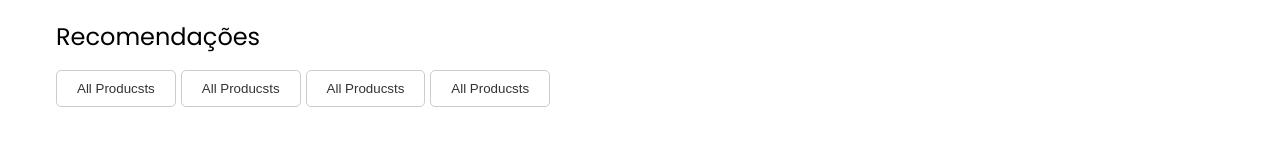
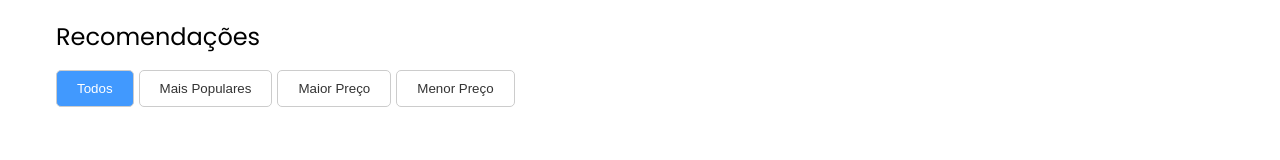
Before and after one commit to MichaelDu4rte/TravelAgency, an Angular app: page /products in a window 1280 px wide. Shown: the part 125-285 px from the top of the page. Built offline with nearby package versions, Linux system fonts and the light colour scheme.

Commit message:
products logic filter

```diff
--- a/src/app/components/products/products-list/products-list.component.html
+++ b/src/app/components/products/products-list/products-list.component.html
@@ -1,86 +1,13 @@
 <section class="section-container products-container">
   <div class="products-grid">
-    <div class="products-card">
-      <img
-        src="https://images.pexels.com/photos/1396122/pexels-photo-1396122.jpeg?auto=compress&cs=tinysrgb&w=1260&h=750&dpr=1"
-        alt=""
-      />
+    <div class="products-card" *ngFor="let product of filteredProducts">
+      <img [src]="product.imageUrl" alt="" />
       <div class="products-content">
         <div class="products-card-header">
-          <h4>Plaza Hotel</h4>
-          <h4>R$500</h4>
+          <h4>{{ product.name }}</h4>
+          <h4>R${{ product.price }}</h4>
         </div>
-        <p>São Paulo, Brasil.</p>
-      </div>
-    </div>
-
-    <div class="products-card">
-      <img
-        src="https://images.pexels.com/photos/164558/pexels-photo-164558.jpeg?auto=compress&cs=tinysrgb&w=1260&h=750&dpr=1"
-        alt=""
-      />
-      <div class="products-content">
-        <div class="products-card-header">
-          <h4>Panorama Duplex</h4>
-          <h4>R$700</h4>
-        </div>
-        <p>São Paulo, Brasil.</p>
-      </div>
-    </div>
-
-    <div class="products-card">
-      <img
-        src="https://images.pexels.com/photos/206172/pexels-photo-206172.jpeg?auto=compress&cs=tinysrgb&w=1260&h=750&dpr=1"
-        alt=""
-      />
-      <div class="products-content">
-        <div class="products-card-header">
-          <h4>Estadia Grandiosa</h4>
-          <h4>R$800</h4>
-        </div>
-        <p>São Paulo, Brasil.</p>
-      </div>
-    </div>
-
-    <div class="products-card">
-      <img
-        src="https://images.pexels.com/photos/221540/pexels-photo-221540.jpeg?auto=compress&cs=tinysrgb&w=1260&h=750&dpr=1"
-        alt=""
-      />
-      <div class="products-content">
-        <div class="products-card-header">
-          <h4>Cabana Vista Serena</h4>
-          <h4>R$550</h4>
-        </div>
-        <p>São Paulo, Brasil.</p>
-      </div>
-    </div>
-
-    <div class="products-card">
-      <img
-        src="https://images.pexels.com/photos/20507713/pexels-photo-20507713/free-photo-of-casas-residencias-jardim-casa.jpeg?auto=compress&cs=tinysrgb&w=1260&h=750&dpr=1"
-        alt=""
-      />
-      <div class="products-content">
-        <div class="products-card-header">
-          <h4>Paraíso Verde</h4>
-          <h4>R$400</h4>
-        </div>
-        <p>São Paulo, Brasil.</p>
-      </div>
-    </div>
-
-    <div class="products-card">
-      <img
-        src="https://images.pexels.com/photos/14191118/pexels-photo-14191118.jpeg?auto=compress&cs=tinysrgb&w=1260&h=750&dpr=1"
-        alt=""
-      />
-      <div class="products-content">
-        <div class="products-card-header">
-          <h4>Villa Lumina</h4>
-          <h4>R$300</h4>
-        </div>
-        <p>São Paulo, Brasil.</p>
+        <p>{{ product.location }}</p>
       </div>
     </div>
   </div>
--- a/src/app/components/products/products-list/products-list.component.ts
+++ b/src/app/components/products/products-list/products-list.component.ts
@@ -1,12 +1,47 @@
-import { Component } from '@angular/core';
+import { CommonModule } from '@angular/common';
+import { Component, Input, OnChanges, OnInit, SimpleChanges } from '@angular/core';
 
 @Component({
   selector: 'app-products-list',
   standalone: true,
-  imports: [],
+  imports: [CommonModule],
   templateUrl: './products-list.component.html',
   styleUrl: './products-list.component.scss'
 })
-export class ProductsListComponent {
+export class ProductsListComponent implements OnChanges {
+  @Input() criteria: string = '';
 
+  products = [
+    { name: 'Plaza Hotel', price: 500, location: 'São Paulo, Brasil', imageUrl: 'https://images.pexels.com/photos/1396122/pexels-photo-1396122.jpeg?auto=compress&cs=tinysrgb&w=1260&h=750&dpr=1', popularity: 3 },
+    { name: 'Panorama Duplex', price: 700, location: 'São Paulo, Brasil', imageUrl: 'https://images.pexels.com/photos/164558/pexels-photo-164558.jpeg?auto=compress&cs=tinysrgb&w=1260&h=750&dpr=1', popularity: 5 },
+    { name: 'Estadia Grandiosa', price: 800, location: 'São Paulo, Brasil', imageUrl: 'https://images.pexels.com/photos/206172/pexels-photo-206172.jpeg?auto=compress&cs=tinysrgb&w=1260&h=750&dpr=1', popularity: 4 },
+    { name: 'Cabana Vista Serena', price: 550, location: 'São Paulo, Brasil', imageUrl: 'https://images.pexels.com/photos/221540/pexels-photo-221540.jpeg?auto=compress&cs=tinysrgb&w=1260&h=750&dpr=1', popularity: 2 },
+    { name: 'Paraíso Verde', price: 400, location: 'São Paulo, Brasil', imageUrl: 'https://images.pexels.com/photos/20507713/pexels-photo-20507713/free-photo-of-casas-residencias-jardim-casa.jpeg?auto=compress&cs=tinysrgb&w=1260&h=750&dpr=1', popularity: 1 },
+    { name: 'Villa Lumina', price: 300, location: 'São Paulo, Brasil', imageUrl: 'https://images.pexels.com/photos/14191118/pexels-photo-14191118.jpeg?auto=compress&cs=tinysrgb&w=1260&h=750&dpr=1', popularity: 3 }
+  ];
+
+  filteredProducts = [...this.products];
+
+  ngOnChanges(changes: SimpleChanges) {
+    if (changes['criteria']) {
+      this.filterProducts(this.criteria);
+    }
+  }
+
+  filterProducts(criteria: string) {
+    switch(criteria) {
+      case 'todos':
+        this.filteredProducts = [...this.products];
+        break;
+      case 'maisPopulares':
+        this.filteredProducts = [...this.products].sort((a, b) => b.popularity - a.popularity);
+        break;
+      case 'menorPreco':
+        this.filteredProducts = [...this.products].sort((a, b) => a.price - b.price);
+        break;
+      case 'maiorPreco':
+        this.filteredProducts = [...this.products].sort((a, b) => b.price - a.price);
+        break;
+    }
+  }
 }
--- a/src/app/components/products/products-recommended/products-recommended.component.html
+++ b/src/app/components/products/products-recommended/products-recommended.component.html
@@ -1,9 +1,30 @@
 <div class="section-container recommended-container">
   <h2>Recomendações</h2>
   <div class="recommended-btns">
-    <button>All Producsts</button>
-    <button>All Producsts</button>
-    <button>All Producsts</button>
-    <button>All Producsts</button>
+    <button
+      class="active"
+      (click)="setFilter('todos')"
+      [class.active]="selectedCriteria === 'todos'"
+    >
+      Todos
+    </button>
+    <button
+      (click)="setFilter('maisPopulares')"
+      [class.active]="selectedCriteria === 'maisPopulares'"
+    >
+      Mais Populares
+    </button>
+    <button
+      (click)="setFilter('maiorPreco')"
+      [class.active]="selectedCriteria === 'maiorPreco'"
+    >
+      Maior Preço
+    </button>
+    <button
+      (click)="setFilter('menorPreco')"
+      [class.active]="selectedCriteria === 'menorPreco'"
+    >
+      Menor Preço
+    </button>
   </div>
 </div>
--- a/src/app/components/products/products-recommended/products-recommended.component.scss
+++ b/src/app/components/products/products-recommended/products-recommended.component.scss
@@ -25,6 +25,14 @@
             border-radius: 5px;
             color: #333;
             cursor: pointer;
+            transition: all .3s;
+
+            &.active {
+                background-color: rgb(65, 153, 254);
+                color: #fff;
+                transition: all .3s;
+
+            }
         }
     }
 
--- a/src/app/components/products/products-recommended/products-recommended.component.ts
+++ b/src/app/components/products/products-recommended/products-recommended.component.ts
@@ -1,4 +1,4 @@
-import { Component } from '@angular/core';
+import { Component, EventEmitter, Output } from '@angular/core';
 
 @Component({
   selector: 'app-products-recommended',
@@ -8,5 +8,15 @@ import { Component } from '@angular/core';
   styleUrl: './products-recommended.component.scss'
 })
 export class ProductsRecommendedComponent {
+  @Output() filterCriteria = new EventEmitter<string>();
+  selectedCriteria: string = 'todos';
 
+  ngOnInit() {
+    this.setFilter(this.selectedCriteria);
+  }
+
+  setFilter(criteria: string) {
+    this.selectedCriteria = criteria;
+    this.filterCriteria.emit(criteria);
+  }
 }
--- a/src/app/pages/products/products.component.html
+++ b/src/app/pages/products/products.component.html
@@ -1,3 +1,5 @@
 <app-navbar></app-navbar>
-<app-products-recommended></app-products-recommended>
-<app-products-list></app-products-list>
+<app-products-recommended
+  (filterCriteria)="handleFilterCriteria($event)"
+></app-products-recommended>
+<app-products-list [criteria]="selectedCriteria"></app-products-list>
--- a/src/app/pages/products/products.component.ts
+++ b/src/app/pages/products/products.component.ts
@@ -11,5 +11,9 @@ import { ProductsRecommendedComponent } from '../../components/products/products
   styleUrl: './products.component.scss'
 })
 export class ProductsComponent {
+  selectedCriteria: string = 'todos';
 
+  handleFilterCriteria(criteria: string) {
+    this.selectedCriteria = criteria;
+  }
 }
```
